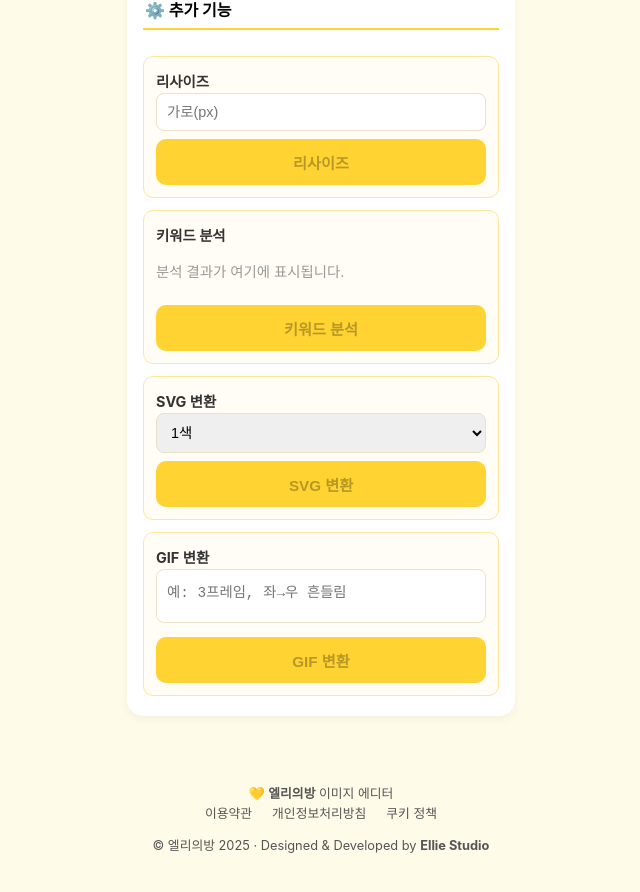
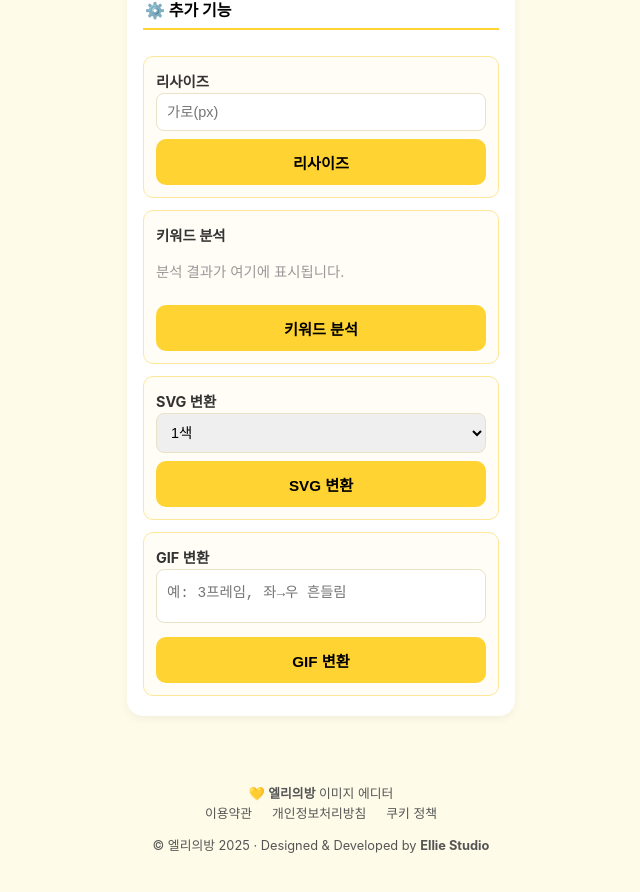
Before and after one commit to elliesbang/image-editor-elliesbang, a React (Vite) app: page / in a window 1280 px wide. Shown: the part 930-1822 px from the top of the page, without its empty margins (319-959 px from the left). Built offline with nearby package versions, Linux system fonts and the light colour scheme; a web font is replaced by a local one.

Commit message:
Update AdditionalEditor.jsx

```diff
--- a/src/components/AdditionalEditor.jsx
+++ b/src/components/AdditionalEditor.jsx
@@ -16,11 +16,11 @@ function AdditionalEditor({ selectedUploadImage, selectedResultImage }) {
   };
 
   const imgSrc = getImageURL();
-  const disabled = !imgSrc;
 
   // ✅ 리사이즈
   const handleResize = () => {
-    if (!imgSrc || !resizeW) return alert("이미지를 선택하고 가로 크기를 입력하세요!");
+    if (!imgSrc) return alert("이미지를 먼저 선택하세요!");
+    if (!resizeW) return alert("가로 크기를 입력하세요!");
 
     const img = new Image();
     img.src = imgSrc;
@@ -64,6 +64,7 @@ function AdditionalEditor({ selectedUploadImage, selectedResultImage }) {
   // ✅ 키워드 분석
   const handleAnalyze = async () => {
     if (!imgSrc) return alert("이미지를 먼저 선택하세요!");
+
     try {
       const blob = await fetch(imgSrc).then((r) => r.blob());
       const file = new File([blob], "target.png", { type: "image/png" });
@@ -110,7 +111,7 @@ function AdditionalEditor({ selectedUploadImage, selectedResultImage }) {
           />
         </div>
         <div className="row-right">
-          <button className="btn" disabled={!imgSrc || !resizeW} onClick={handleResize}>
+          <button className="btn" onClick={handleResize}>
             리사이즈
           </button>
         </div>
@@ -127,7 +128,7 @@ function AdditionalEditor({ selectedUploadImage, selectedResultImage }) {
           )}
         </div>
         <div className="row-right">
-          <button className="btn" disabled={!imgSrc} onClick={handleAnalyze}>
+          <button className="btn" onClick={handleAnalyze}>
             키워드 분석
           </button>
         </div>
@@ -150,8 +151,8 @@ function AdditionalEditor({ selectedUploadImage, selectedResultImage }) {
         <div className="row-right">
           <button
             className="btn"
-            disabled={!imgSrc}
             onClick={async () => {
+              if (!imgSrc) return alert("이미지를 먼저 선택하세요!");
               try {
                 const blob = await fetch(imgSrc).then((r) => r.blob());
                 const file = new File([blob], "target.png", { type: "image/png" });
@@ -189,8 +190,8 @@ function AdditionalEditor({ selectedUploadImage, selectedResultImage }) {
         <div className="row-right">
           <button
             className="btn"
-            disabled={!imgSrc}
             onClick={async () => {
+              if (!imgSrc) return alert("이미지를 먼저 선택하세요!");
               try {
                 const blob = await fetch(imgSrc).then((r) => r.blob());
                 const file = new File([blob], "target.png", { type: "image/png" });
```
